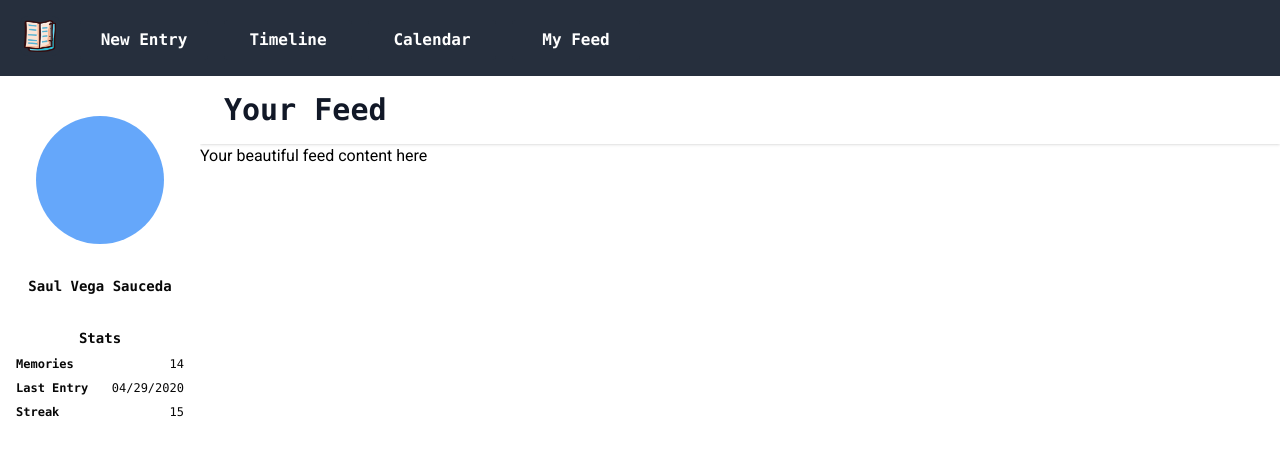
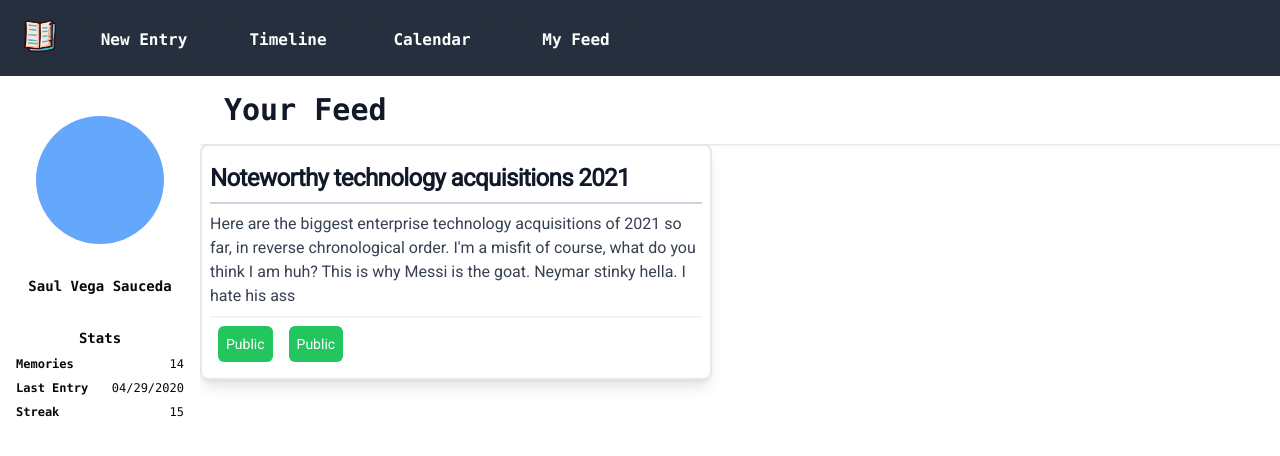
Before and after one commit to jorgetomaylla21/MemOurs, a React app in the folder skeleton-typescript/: page /my-feed in a window 1280 px wide. Shown: the top 456 px of the page. Built offline with nearby package versions, Linux system fonts and the light colour scheme; no server answers; the HTML template or start-up script is replaced by a standard one.

Commit message:
created tagoption class to make it easier to apply elsewhere

```diff
--- a/skeleton-typescript/client/src/components/modules/Editor Items/ActiveTags.tsx
+++ b/skeleton-typescript/client/src/components/modules/Editor Items/ActiveTags.tsx
@@ -1,11 +1,12 @@
 import React from "react";
 import Tag from "./Tag";
-import { TagObj } from "./Tag";
 import "./Tag.css";
 
+import { TagOption } from "./TagOption";
+
 type Props = {
-  activatedTags: TagObj[];
-  setActivatedTags: React.Dispatch<React.SetStateAction<TagObj[]>>;
+  activatedTags: TagOption[];
+  setActivatedTags: React.Dispatch<React.SetStateAction<TagOption[]>>;
 };
 
 const ActiveTags = (props: Props) => {
@@ -14,8 +15,7 @@ const ActiveTags = (props: Props) => {
       {props.activatedTags.map((option, i) => (
         <Tag
           key={i}
-          name={option.name}
-          color={option.color}
+          tag={option}
           isActive={true}
           activatedTags={props.activatedTags}
           setActivatedTags={props.setActivatedTags}
--- a/skeleton-typescript/client/src/components/modules/Editor Items/Editor.tsx
+++ b/skeleton-typescript/client/src/components/modules/Editor Items/Editor.tsx
@@ -4,9 +4,9 @@ import "react-quill/dist/quill.snow.css";
 import "./Editor.css";
 import DropdownOptions from "./DropdownOptions";
 import Fields from "./Fields";
-import { TagObj } from "./Tag";
 import { WarningOverlay } from "./WarningOverlay";
 import { post } from "../../../utilities";
+import { TagOption } from "./TagOption";
 
 interface TextEditorProps {
   userId?: string;
@@ -14,18 +14,13 @@ interface TextEditorProps {
 
 const Editor: React.FC<TextEditorProps> = (props: TextEditorProps) => {
   const permissions = [{ name: "Draft" }, { name: "Private" }, { name: "Public" }];
-  const tags = [
-    { name: "Fun", color: "amber" },
-    { name: "Life", color: "green" },
-    { name: "Entertainment", color: "orange" },
-    { name: "Romance", color: "red" },
-    { name: "Career", color: "blue" },
-    { name: "Academics", color: "purple" },
-  ];
+  const tags = ["Fun", "Life", "Entertainment", "Romance", "Career", "Academics"].map(
+    (name) => new TagOption(name)
+  );
   const [title, setTitle] = useState<string>("");
   const [editorHtml, setEditorHtml] = useState("");
   const [currentPermission, setPermissions] = useState(permissions[0]);
-  const [activatedTags, setActivatedTags] = useState(new Array<TagObj>());
+  const [activatedTags, setActivatedTags] = useState(new Array<TagOption>());
   const [selectedDate, setSelectedDate] = useState<Date | null>(null);
   const [warning, setWarning] = useState(false);
 
@@ -80,7 +75,7 @@ const Editor: React.FC<TextEditorProps> = (props: TextEditorProps) => {
           />
           <section className="h-screen">
             <div className="h-1/2">
-              <div className="quill-container">
+              <div className="quill-container caret-blue-700">
                 <ReactQuill
                   theme="snow"
                   className="vanilla-editor body-editor"
--- a/skeleton-typescript/client/src/components/modules/Editor Items/Fields.tsx
+++ b/skeleton-typescript/client/src/components/modules/Editor Items/Fields.tsx
@@ -2,13 +2,14 @@ import React from "react";
 import DatePicker from "react-datepicker";
 import "react-datepicker/dist/react-datepicker.css";
 import MultiSelect from "./MultiSelect";
-import { TagObj } from "./Tag";
 import "./Fields.css";
 
+import { TagOption } from "./TagOption";
+
 type Props = {
-  allTagOptions: TagObj[];
-  activatedTags: TagObj[];
-  setActivatedTags: React.Dispatch<React.SetStateAction<TagObj[]>>;
+  allTagOptions: TagOption[];
+  activatedTags: TagOption[];
+  setActivatedTags: React.Dispatch<React.SetStateAction<TagOption[]>>;
   selectedDate: Date | null;
   setSelectedDate: React.Dispatch<React.SetStateAction<Date | null>>;
 };
--- a/skeleton-typescript/client/src/components/modules/Editor Items/MultiSelect.tsx
+++ b/skeleton-typescript/client/src/components/modules/Editor Items/MultiSelect.tsx
@@ -4,14 +4,15 @@ import { Listbox, Transition } from "@headlessui/react";
 import ActiveTags from "./ActiveTags";
 import EmptyField from "./EmptyField";
 import Tag from "./Tag";
-import { TagObj } from "./Tag";
 import "./DropdownMenus.css";
 import "./MultiSelect.css";
 
+import { TagOption } from "./TagOption";
+
 type Props = {
-  allTagOptions: TagObj[];
-  activatedTags: TagObj[];
-  setActivatedTags: React.Dispatch<React.SetStateAction<TagObj[]>>;
+  allTagOptions: TagOption[];
+  activatedTags: TagOption[];
+  setActivatedTags: React.Dispatch<React.SetStateAction<TagOption[]>>;
 };
 
 const MultiSelect = (props: Props) => {
@@ -19,9 +20,9 @@ const MultiSelect = (props: Props) => {
     props.setActivatedTags([...props.activatedTags, option]);
   };
 
-  const optionIsSelected = (option: TagObj): boolean => {
+  const optionIsSelected = (option: TagOption): boolean => {
     return props.activatedTags.reduce(
-      (initialBool: boolean, selectedOption: TagObj) =>
+      (initialBool: boolean, selectedOption: TagOption) =>
         initialBool || selectedOption.name === option.name,
       false
     );
@@ -71,8 +72,7 @@ const MultiSelect = (props: Props) => {
                         {isSelected ? null : (
                           <div className="item-in-dropdown pl-4">
                             <Tag
-                              name={option.name}
-                              color={option.color}
+                              tag={option}
                               activatedTags={[]}
                               setActivatedTags={() => {}}
                               isActive={false}
--- a/skeleton-typescript/client/src/components/modules/Editor Items/Tag.tsx
+++ b/skeleton-typescript/client/src/components/modules/Editor Items/Tag.tsx
@@ -2,36 +2,25 @@ import React from "react";
 import { XMarkIcon } from "@heroicons/react/20/solid";
 import "./Tag.css";
 
-export interface TagObj {
-  name: string;
-  color: string;
-}
-
-const classFromColor = new Map([
-  ["amber", "bg-amber-50 text-amber-700 ring-amber-700/10"],
-  ["green", "bg-green-50 text-green-700 ring-green-700/10"],
-  ["orange", "bg-orange-50 text-orange-700 ring-orange-700/10"],
-  ["red", "bg-red-50 text-red-700 ring-red-700/10"],
-  ["blue", "bg-blue-50 text-blue-700 ring-blue-700/10"],
-  ["purple", "bg-purple-50 text-purple-700 ring-purple-700/10"],
-]);
+import { TagOption } from "./TagOption";
 
 type Props = {
-  name: string;
-  color: string;
-  activatedTags: TagObj[];
-  setActivatedTags: React.Dispatch<React.SetStateAction<TagObj[]>>;
+  tag: TagOption;
+  activatedTags: TagOption[];
+  setActivatedTags: React.Dispatch<React.SetStateAction<TagOption[]>>;
   isActive: boolean;
 };
 
 const Tag = (props: Props) => {
   const removeTag = () => {
-    props.setActivatedTags(props.activatedTags.filter((tag: TagObj) => tag.name !== props.name));
+    props.setActivatedTags(
+      props.activatedTags.filter((tag: TagOption) => tag.name !== props.tag.name)
+    );
     console.log(props.activatedTags);
   };
   return (
-    <span className={`tag-container ${classFromColor.get(props.color)}`}>
-      {props.name}
+    <span className={`tag-container ${props.tag.color}`}>
+      {props.tag.name}
       {props.isActive ? (
         <button className="x-mark-container z-45" onClick={removeTag}>
           <XMarkIcon className="h-4 w-4" aria-hidden="true" />
--- /dev/null
+++ b/skeleton-typescript/client/src/components/modules/Editor Items/TagOption.ts
@@ -0,0 +1,18 @@
+export class TagOption {
+  public name: string;
+  public color: string;
+  private static tagToTailwind = new Map([
+    ["Fun", "bg-amber-50 text-amber-700 ring-amber-700/10"],
+    ["Life", "bg-green-50 text-green-700 ring-green-700/10"],
+    ["Entertainment", "bg-orange-50 text-orange-700 ring-orange-700/10"],
+    ["Romance", "bg-red-50 text-red-700 ring-red-700/10"],
+    ["Career", "bg-blue-50 text-blue-700 ring-blue-700/10"],
+    ["Academics", "bg-purple-50 text-purple-700 ring-purple-700/10"],
+  ]);
+
+  constructor(name: string) {
+    this.name = name;
+    console.log(TagOption.tagToTailwind.get(name));
+    this.color = TagOption.tagToTailwind.get(name) ?? "";
+  }
+}
--- /dev/null
+++ b/skeleton-typescript/client/src/components/modules/FeedItems/SingleEntry.tsx
@@ -0,0 +1,48 @@
+import React from "react";
+
+import DOMPurify from "dompurify";
+import { Card } from "flowbite-react";
+
+const example = {
+  author: {
+    _id: "1234",
+    name: "Saul Vega Sauceda",
+  },
+  title: "Noteworthy technology acquisitions 2021",
+  content:
+    "<p> Here are the biggest enterprise technology acquisitions of 2021 so far, in reverse chronological \
+    order. I'm a misfit of course, what do you think I am huh?\
+    This is why Messi is the goat. Neymar stinky hella. I hate his ass \
+    </p>",
+  dateMentioned: "1/2/22",
+  taggedPeople: [],
+  createdAt: "1/12/23",
+  tags: ["Life", "Entertainment"],
+  permissions: "Public",
+};
+
+export const SingleEntry = () => {
+  // Sanitize the HTML content
+  const sanitizedHtml = DOMPurify.sanitize(example.content);
+  return (
+    <Card href="#" className="max-w-lg shadow-lg border-2 p-2 border-gray-200 group">
+      <h5 className="text-2xl py-2 font-bold tracking-tight text-gray-900 dark:text-white border-b-2 border-slate-300">
+        {example.title}
+      </h5>
+      <section className="border-b-2 border-slate-100 py-2 h-full">
+        <div
+          className="font-normal text-pretty text-gray-700 dark:text-gray-400 line-clamp-10"
+          dangerouslySetInnerHTML={{ __html: sanitizedHtml }}
+        />
+      </section>
+      <nav className="flex justify-start">
+        <div className="bg-green-500 m-2 text-sm p-2 w-auto rounded-md text-white text-center group-hover:text-gray-200">
+          {example.permissions}
+        </div>
+        <div className="bg-green-500 m-2 text-sm p-2 w-auto rounded-md text-white text-center group-hover:text-gray-200">
+          {example.permissions}
+        </div>
+      </nav>
+    </Card>
+  );
+};
--- a/skeleton-typescript/client/src/components/pages/Feed.tsx
+++ b/skeleton-typescript/client/src/components/pages/Feed.tsx
@@ -4,6 +4,7 @@ import { GoogleOAuthProvider, CredentialResponse } from "@react-oauth/google";
 import "./Home.css";
 import NavBar from "../modules/MenuItems/NavBar";
 import SideBar from "../modules/MenuItems/SideBar";
+import { SingleEntry } from "../modules/FeedItems/SingleEntry";
 
 //TODO(weblab student): REPLACE WITH YOUR OWN CLIENT_ID
 //const GOOGLE_CLIENT_ID = "969378506162-5ltmi54vc1d96lelg5b44slm8c1vbol3.apps.googleusercontent.com";
@@ -34,7 +35,7 @@ const Feed = (props: Props) => {
             </header>
             <main>
               <div className="main-content-container">
-                <p>Your beautiful feed content here</p>
+                <SingleEntry />
               </div>
             </main>
           </section>
--- a/skeleton-typescript/package.json
+++ b/skeleton-typescript/package.json
@@ -35,9 +35,11 @@
     "@types/morgan": "^1.9.2",
     "autoprefixer": "^10.4.17",
     "dayjs": "^1.11.10",
+    "dompurify": "^3.0.8",
     "dotenv": "^8.2.0",
     "express": "^4.17.1",
     "express-session": "^1.17.1",
+    "flowbite-react": "^0.7.2",
     "google-auth-library": "^6.1.4",
     "jwt-decode": "^3.1.2",
     "mongoose": "^5.11.11",
```
Also changed, not shown: skeleton-typescript/client/src/components/modules/FeedItems/SingleEntry.css (added), 1 other file (tests, documents, lock files or other folders).
